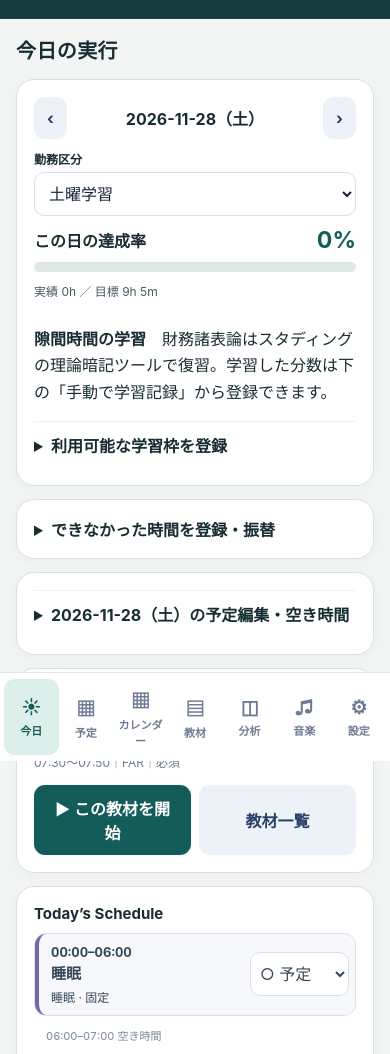
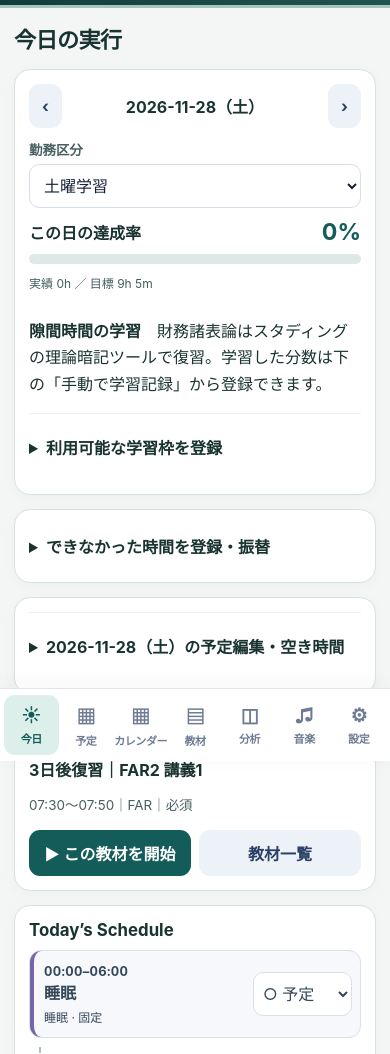
Before and after one commit to 42dkp7m842-ui/study-os, a plain HTML site: page index.html in a window 390 px wide. Shown: the part 83-1137 px from the top of the page. Drawn offline with Linux system fonts and the light colour scheme.

Commit message:
Refine Study OS mobile layout and daily actions: insights.css

```diff
--- a/insights.css
+++ b/insights.css
@@ -38,3 +38,31 @@ input,select,textarea{font-size:16px}nav.tabs{grid-template-columns:repeat(6,min
 .timetable-gap{padding-left:12px;font-variant-numeric:tabular-nums}
 
 .timetable-entry[data-status="一部実施"]{--surface:#eef4ff;--stroke:#b9cdeb;--ink:#294e80}
+
+/* Shared reading rhythm and mobile controls */
+body {background:#f3f6f5;color:#193331;padding-bottom:calc(98px + env(safe-area-inset-bottom))}
+header {padding:18px max(18px,env(safe-area-inset-left));background:linear-gradient(110deg,#123b39,#205552);border-bottom:3px solid #a4c7b8}
+header h1 {font-size:1.4rem;letter-spacing:-.045em}
+main {padding:clamp(14px,3vw,28px)}
+h2 {font-size:clamp(1.38rem,4vw,1.75rem);letter-spacing:-.025em}
+h3 {font-size:1.05rem}
+.card {padding:clamp(14px,2.6vw,22px);margin-bottom:14px;border-radius:16px}
+.metric {background:#edf3f1}
+.metric strong,.timer,.entry-time {font-variant-numeric:tabular-nums}
+.muted,.fine,label {font-size:.84rem;color:#495f62}
+button,input:not([type=checkbox]),select,summary {min-height:44px}
+summary {align-content:center}
+:where(a,summary,input,select,textarea):focus-visible {outline:3px solid #9b6519;outline-offset:2px}
+.next-action {border-left:5px solid #287368;background:linear-gradient(110deg,#e6f3ec,#fff)}
+.next-action h3 {color:#23594e}
+.next-action>b {font-size:1.12rem}
+.timetable-entry {margin:9px 0;padding-right:8px}
+.timetable-entry .agenda-row {padding:12px 10px}
+.entry-time {letter-spacing:.025em}
+.entry-title {font-size:1rem}
+.agenda-row[data-category="簿記論"],.agenda-row[data-category="財務諸表論"] {border-left-color:#477e94}
+.timetable-gap {border-left:2px dashed #afc2bc;margin:8px 10px;padding:5px 12px}
+nav.tabs {display:grid;grid-template-columns:repeat(7,minmax(0,1fr));background:#fff;box-shadow:0 -4px 20px #153c3909}
+.tabs button[aria-current="page"] {background:#dfefe9;color:#125349}
+.tabs button {white-space:nowrap;letter-spacing:-.035em}
+@media(min-width:700px){nav.tabs {max-width:840px;margin-inline:auto;border:1px solid #d6e2dd;border-radius:18px 18px 0 0;padding-inline:10px}}
```
